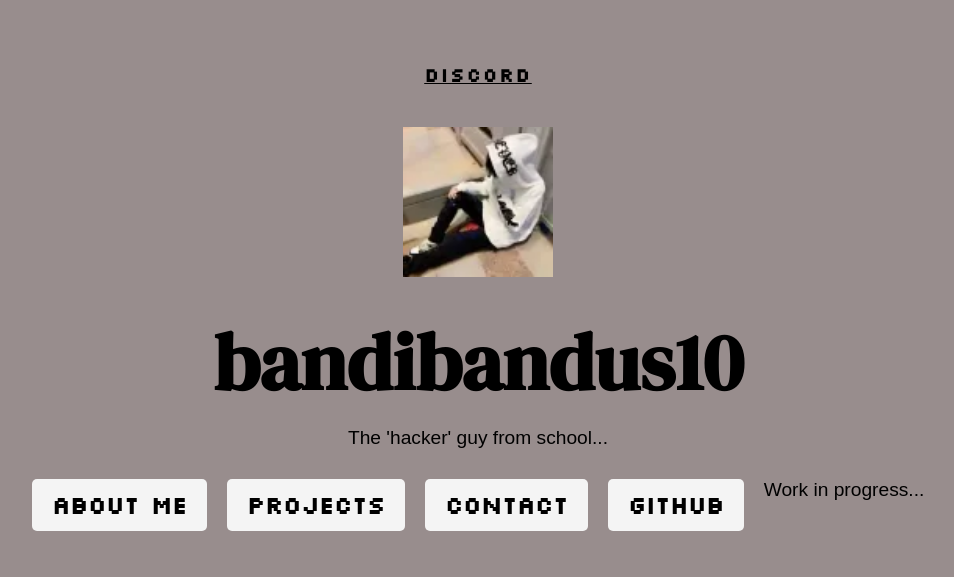
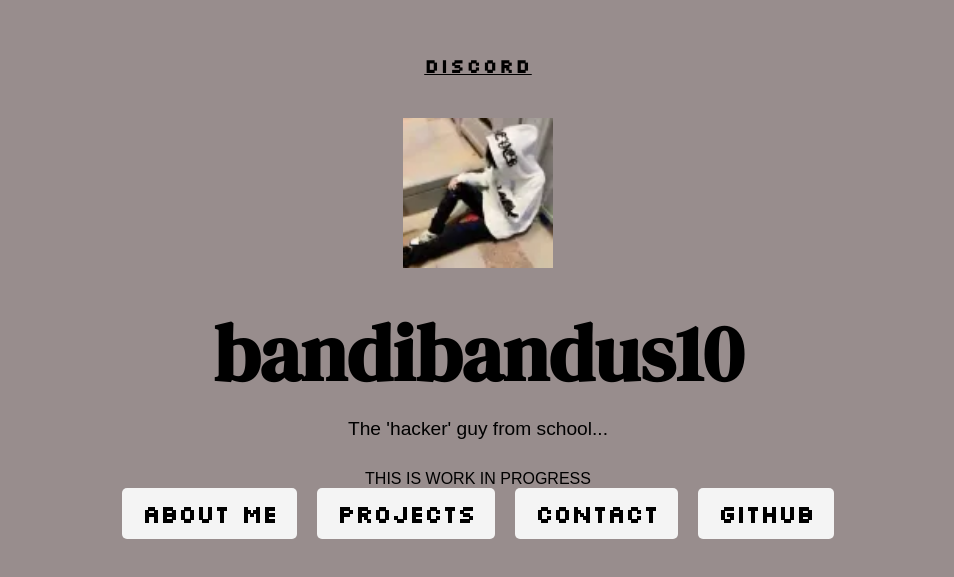
Before and after one commit to bandileon/bandileon.github.io, a plain HTML site: page index.html in a window 1280 px wide. Shown: the part 109-686 px from the top of the page, without its empty margins (162-1116 px from the left). Drawn offline with Linux system fonts and the light colour scheme.

Commit message:
Update index.html

```diff
--- a/index.html
+++ b/index.html
@@ -15,13 +15,12 @@
     <main>
         <h1>bandibandus10</h1>
         <p class="subtitle">The 'hacker' guy from school...</p>
-
+        <p class="warning">THIS IS WORK IN PROGRESS</p>
         <div class="button-container">
             <button onclick="navigateTo('about')">ABOUT ME</button>
             <button onclick="navigateTo('projects')">PROJECTS</button>
             <button onclick="navigateTo('contact')">CONTACT</button>
             <button onclick="navigateTo('github')">GITHUB</button>
-            <p class="subtitle">Work in progress...</p>
         </div>
     </main>
 
```
